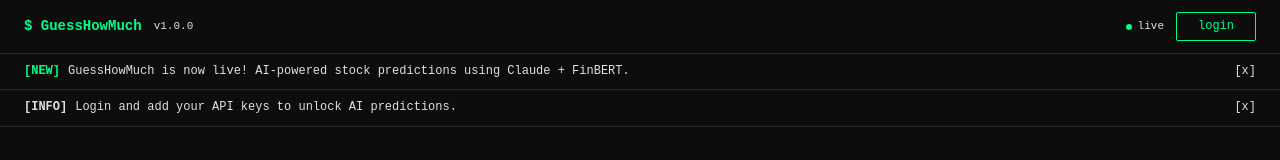
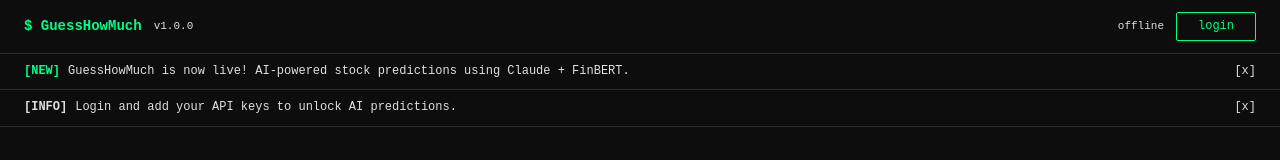
Before and after one commit to YoTNT/GuessHowMuch-web, a React (Vite) app: page / in a window 1280 px wide. Shown: the top 160 px of the page. Built offline with nearby package versions, Linux system fonts and the light colour scheme; no server answers.

Commit message:
feat: backend health indicator in header + update README (p2 resilience)

```diff
--- a/src/App.tsx
+++ b/src/App.tsx
@@ -9,6 +9,7 @@ import { StockPage } from './pages/StockPage';
 import { useAuth } from './hooks/useAuth';
 import { api } from './api/client';
 import { SettingsPage } from './pages/SettingsPage';
+import { useHealthCheck } from './hooks/useHealthCheck';
 
 type Page = 'home' | 'stock' | 'settings';
 
@@ -27,6 +28,7 @@ const ANNOUNCEMENTS: Announcement[] = [
 
 export default function App() {
   const { user, loading, isLoggedIn, login, register, logout, updateUser } = useAuth();
+  const { status: backendStatus } = useHealthCheck();
   const [page, setPage] = useState<Page>('home');
   const [symbol, setSymbol] = useState<string>('');
   const [showAuthModal, setShowAuthModal] = useState(false);
@@ -121,6 +123,7 @@ export default function App() {
     <div style={{ minHeight: '100vh', backgroundColor: 'var(--color-bg)' }}>
       <Header
         user={user}
+        backendStatus={backendStatus}
         onLoginClick={handleLoginClick}
         onLogout={handleLogout}
         onSettingsClick={handleSettingsClick}
--- a/src/components/Header.tsx
+++ b/src/components/Header.tsx
@@ -1,14 +1,43 @@
+import { useState } from 'react';
 import type { UserProfile } from '../api/client';
+import type { BackendStatus } from '../hooks/useHealthCheck';
 import { Button } from './Button';
 
 interface HeaderProps {
   user: UserProfile | null;
+  backendStatus: BackendStatus;
   onLoginClick: () => void;
   onLogout: () => void;
   onSettingsClick: () => void;
 }
 
-export function Header({ user, onLoginClick, onLogout, onSettingsClick }: HeaderProps) {
+const statusConfig: Record<BackendStatus, { color: string; label: string; tooltip: string }> = {
+  checking: {
+    color: 'var(--color-muted)',
+    label: 'checking',
+    tooltip: 'connecting to backend...',
+  },
+  online: {
+    color: 'var(--color-accent)',
+    label: 'live',
+    tooltip: 'all systems operational',
+  },
+  degraded: {
+    color: 'var(--color-warning)',
+    label: 'degraded',
+    tooltip: 'database disconnected',
+  },
+  offline: {
+    color: 'var(--color-negative)',
+    label: 'offline',
+    tooltip: 'backend unreachable',
+  },
+};
+
+export function Header({ user, backendStatus, onLoginClick, onLogout, onSettingsClick }: HeaderProps) {
+  const [showTooltip, setShowTooltip] = useState(false);
+  const cfg = statusConfig[backendStatus];
+
   return (
     <header style={{
       borderBottom: '1px solid var(--color-border)',
@@ -26,32 +55,57 @@ export function Header({ user, onLoginClick, onLogout, onSettingsClick }: Header
           v1.0.0
         </span>
       </div>
+
       <div style={{ display: 'flex', alignItems: 'center', gap: '12px' }}>
-        <div style={{ display: 'flex', alignItems: 'center', gap: '6px' }}>
+
+        {/* Backend status indicator */}
+        <div
+          style={{ position: 'relative', display: 'flex', alignItems: 'center', gap: '6px', cursor: 'default' }}
+          onMouseEnter={() => setShowTooltip(true)}
+          onMouseLeave={() => setShowTooltip(false)}
+        >
           <div style={{
             width: '6px',
             height: '6px',
             borderRadius: '50%',
-            backgroundColor: 'var(--color-accent)',
+            backgroundColor: cfg.color,
+            // Pulse animation when checking
+            animation: backendStatus === 'checking' ? 'pulse 1.5s ease-in-out infinite' : 'none',
           }} />
-          <span style={{ color: 'var(--color-muted)', fontSize: '11px' }}>live</span>
+          <span style={{ color: cfg.color, fontSize: '11px' }}>
+            {cfg.label}
+          </span>
+
+          {/* Tooltip */}
+          {showTooltip && (
+            <div style={{
+              position: 'absolute',
+              top: '20px',
+              right: '0',
+              backgroundColor: 'var(--color-surface)',
+              border: '1px solid var(--color-border)',
+              color: 'var(--color-muted)',
+              fontSize: '11px',
+              padding: '4px 8px',
+              whiteSpace: 'nowrap',
+              zIndex: 100,
+              fontFamily: 'var(--font-mono)',
+            }}>
+              {cfg.tooltip}
+            </div>
+          )}
         </div>
+
         {user ? (
           <>
             <span style={{ color: 'var(--color-muted)', fontSize: '11px' }}>
               {user.email}
             </span>
-            <Button variant="secondary" onClick={onSettingsClick}>
-              settings
-            </Button>
-            <Button variant="secondary" onClick={onLogout}>
-              logout
-            </Button>
+            <Button variant="secondary" onClick={onSettingsClick}>settings</Button>
+            <Button variant="secondary" onClick={onLogout}>logout</Button>
           </>
         ) : (
-          <Button variant="primary" onClick={onLoginClick}>
-            login
-          </Button>
+          <Button variant="primary" onClick={onLoginClick}>login</Button>
         )}
       </div>
     </header>
--- /dev/null
+++ b/src/hooks/useHealthCheck.ts
@@ -0,0 +1,49 @@
+import { useState, useEffect, useCallback, useRef } from 'react';
+
+export type BackendStatus = 'checking' | 'online' | 'degraded' | 'offline';
+
+const HEALTH_URL = `${import.meta.env.VITE_API_URL}/health`;
+const POLL_INTERVAL_MS = 30_000;
+const TIMEOUT_MS = 5_000;
+
+export function useHealthCheck() {
+  const [status, setStatus] = useState<BackendStatus>('checking');
+  const timerRef = useRef<ReturnType<typeof setTimeout> | null>(null);
+
+  const scheduleNext = useCallback((fn: () => void) => {
+    if (timerRef.current) clearTimeout(timerRef.current);
+    timerRef.current = setTimeout(fn, POLL_INTERVAL_MS);
+  }, []);
+
+  const check = useCallback(async () => {
+    const controller = new AbortController();
+    const timeoutId = setTimeout(() => controller.abort(), TIMEOUT_MS);
+
+    try {
+      const res = await fetch(HEALTH_URL, { signal: controller.signal });
+      clearTimeout(timeoutId);
+
+      if (res.ok) {
+        const data = await res.json();
+        setStatus(data.db === 'disconnected' ? 'degraded' : 'online');
+      } else {
+        setStatus('offline');
+      }
+    } catch {
+      clearTimeout(timeoutId);
+      setStatus('offline');
+    }
+
+    // Always schedule next check regardless of result
+    scheduleNext(check);
+  }, [scheduleNext]);
+
+  useEffect(() => {
+    check();
+    return () => {
+      if (timerRef.current) clearTimeout(timerRef.current);
+    };
+  }, [check]);
+
+  return { status };
+}
--- a/src/index.css
+++ b/src/index.css
@@ -56,3 +56,8 @@ body {
   0% { transform: translateX(-100%); }
   100% { transform: translateX(100%); }
 }
+
+@keyframes shimmer {
+  0% { transform: translateX(-100%); }
+  100% { transform: translateX(100%); }
+}
```
Also changed, not shown: 1 other file (tests, documents, lock files or other folders).
